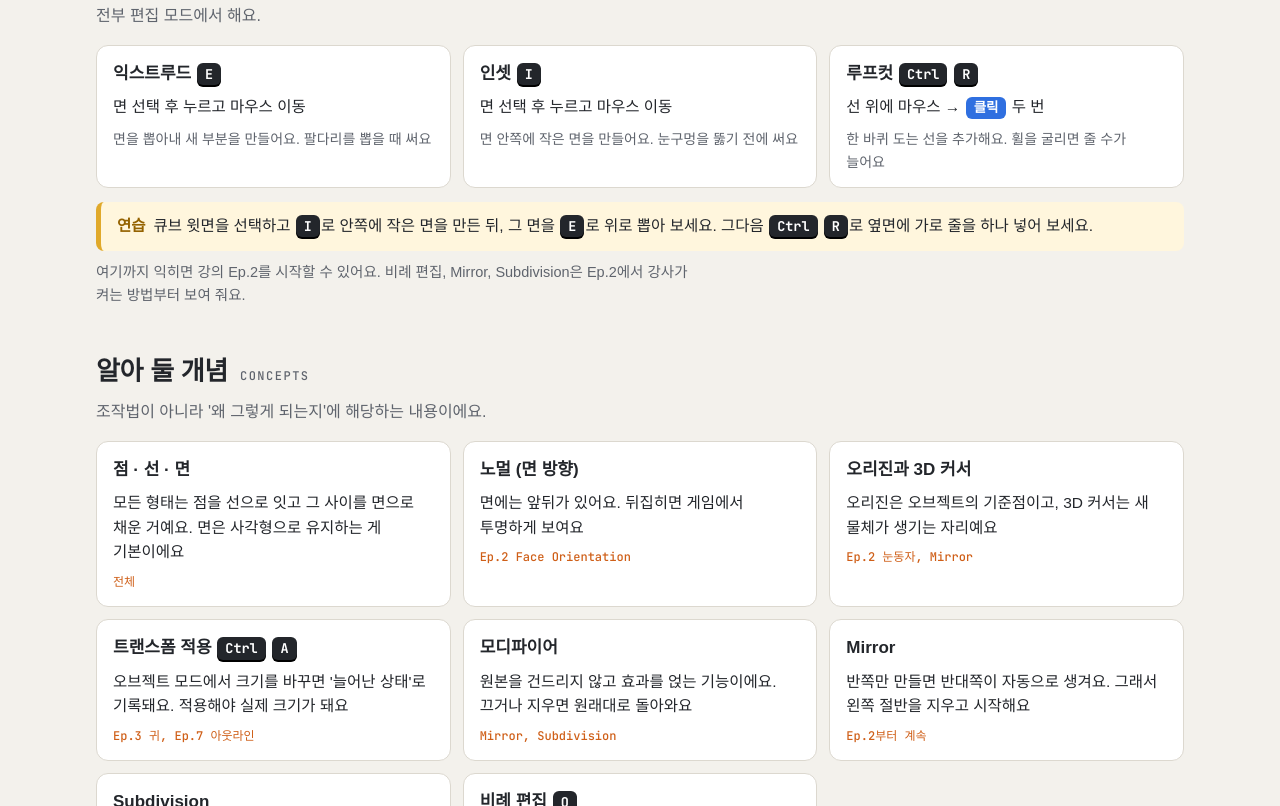
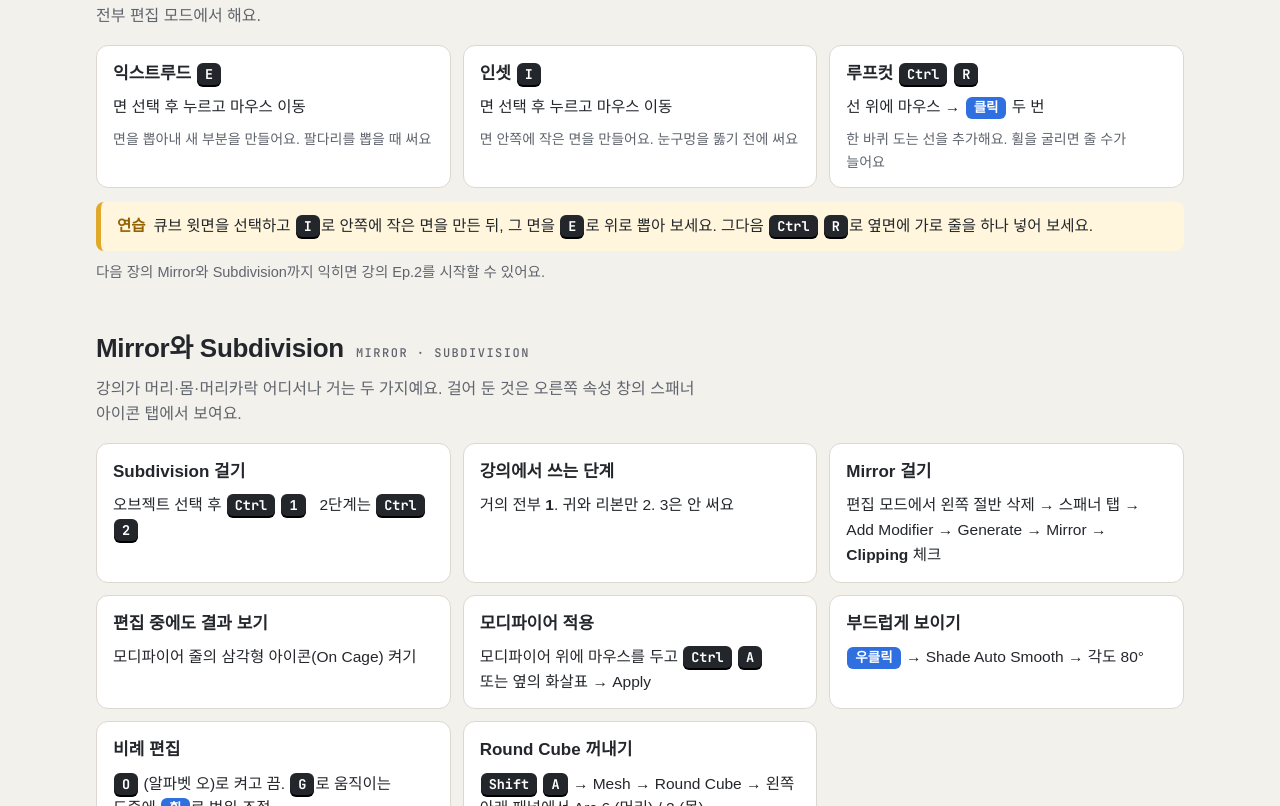
Before and after one commit to jdm040108/blender-basics, a plain HTML site: page index.html in a window 1280 px wide. Shown: the part 1994-2800 px from the top of the page. Drawn offline with Linux system fonts and the light colour scheme; a web font is replaced by a local one.

Commit message:
Mirror·Subdivision 구역과 함정 항목 추가
Co-Authored-By: Claude Fable 5.2 <noreply@anthropic.com>

```diff
--- a/index.html
+++ b/index.html
@@ -49,7 +49,7 @@ footer a{color:var(--accent)}
 <div class="wrap">
 <header><h1>Blender 기초 노트</h1><p>SD 캐릭터 강의(DyeoV)를 따라가기 전에 알아 둘 조작과 개념을 주제별로 모았어요. 구역마다 직접 해 볼 연습이 하나씩 있어요.</p>
 <div class="legend"><span><kbd>G</kbd> 키보드 키</span><span><span class="mouse">클릭</span> 마우스 조작</span><span>키는 Blender 기본 키맵 기준</span></div></header>
-<nav><a href="#view">화면 움직이기</a><a href="#object">오브젝트 다루기</a><a href="#edit">편집 모드</a><a href="#core">강의가 계속 쓰는 세 가지</a><a href="#concept">알아 둘 개념</a><a href="#helper">자주 쓰는 보조 기능</a><a href="#trap">초보가 자주 걸리는 함정</a><a href="#uv">UV</a><a href="#texture">텍스처</a><a href="#rig">리깅</a></nav>
+<nav><a href="#view">화면 움직이기</a><a href="#object">오브젝트 다루기</a><a href="#edit">편집 모드</a><a href="#core">강의가 계속 쓰는 세 가지</a><a href="#modifier">Mirror와 Subdivision</a><a href="#concept">알아 둘 개념</a><a href="#helper">자주 쓰는 보조 기능</a><a href="#trap">초보가 자주 걸리는 함정</a><a href="#uv">UV</a><a href="#texture">텍스처</a><a href="#rig">리깅</a></nav>
 <section id="view"><div class="sec-head"><h2>화면 움직이기</h2><span>VIEW NAVIGATION</span></div><p class="lead">마우스를 3D 화면 위에 올려 둔 상태에서 해요.</p><div class="grid">
 <div class="card"><h3>화면 돌리기</h3><div class="how"><span class="mouse">휠 버튼 누른 채 드래그</span></div></div>
 <div class="card"><h3>화면 옮기기</h3><div class="how"><kbd>Shift</kbd> + <span class="mouse">휠 버튼 드래그</span></div></div>
@@ -91,7 +91,20 @@ footer a{color:var(--accent)}
 <div class="card"><h3>루프컷 <kbd>Ctrl</kbd> <kbd>R</kbd></h3><div class="how">선 위에 마우스 → <span class="mouse">클릭</span> 두 번</div><div class="why">한 바퀴 도는 선을 추가해요. 휠을 굴리면 줄 수가 늘어요</div></div>
 </div>
 <div class="box"><b>연습</b>큐브 윗면을 선택하고 <kbd>I</kbd>로 안쪽에 작은 면을 만든 뒤, 그 면을 <kbd>E</kbd>로 위로 뽑아 보세요. 그다음 <kbd>Ctrl</kbd> <kbd>R</kbd>로 옆면에 가로 줄을 하나 넣어 보세요.</div>
-<p class="note">여기까지 익히면 강의 Ep.2를 시작할 수 있어요. 비례 편집, Mirror, Subdivision은 Ep.2에서 강사가 켜는 방법부터 보여 줘요.</p>
+<p class="note">다음 장의 Mirror와 Subdivision까지 익히면 강의 Ep.2를 시작할 수 있어요.</p>
+</section>
+<section id="modifier"><div class="sec-head"><h2>Mirror와 Subdivision</h2><span>MIRROR · SUBDIVISION</span></div><p class="lead">강의가 머리·몸·머리카락 어디서나 거는 두 가지예요. 걸어 둔 것은 오른쪽 속성 창의 스패너 아이콘 탭에서 보여요.</p><div class="grid">
+<div class="card"><h3>Subdivision 걸기</h3><div class="how">오브젝트 선택 후 <kbd>Ctrl</kbd> <kbd>1</kbd> &nbsp; 2단계는 <kbd>Ctrl</kbd> <kbd>2</kbd></div></div>
+<div class="card"><h3>강의에서 쓰는 단계</h3><div class="how">거의 전부 <b>1</b>. 귀와 리본만 2. 3은 안 써요</div></div>
+<div class="card"><h3>Mirror 걸기</h3><div class="how">편집 모드에서 왼쪽 절반 삭제 → 스패너 탭 → Add Modifier → Generate → Mirror → <b>Clipping</b> 체크</div></div>
+<div class="card"><h3>편집 중에도 결과 보기</h3><div class="how">모디파이어 줄의 삼각형 아이콘(On Cage) 켜기</div></div>
+<div class="card"><h3>모디파이어 적용</h3><div class="how">모디파이어 위에 마우스를 두고 <kbd>Ctrl</kbd> <kbd>A</kbd> &nbsp; 또는 옆의 화살표 → Apply</div></div>
+<div class="card"><h3>부드럽게 보이기</h3><div class="how"><span class="mouse">우클릭</span> → Shade Auto Smooth → 각도 80°</div></div>
+<div class="card"><h3>비례 편집</h3><div class="how"><kbd>O</kbd> (알파벳 오)로 켜고 끔. <kbd>G</kbd>로 움직이는 도중에 <span class="mouse">휠</span>로 범위 조절</div></div>
+<div class="card"><h3>Round Cube 꺼내기</h3><div class="how"><kbd>Shift</kbd> <kbd>A</kbd> → Mesh → Round Cube → 왼쪽 아래 패널에서 Arc 6 (머리) / 2 (몸)</div></div>
+</div>
+<div class="box"><b>알아 둘 것</b>Subdivision은 점이 늘어난 것처럼 <b>보여 주기만</b> 해요. 편집 모드에서는 원래 점만 잡히고, 그 점을 움직이면 부드러운 겉모양이 따라 변해요. 적용(Apply)하면 그때 실제 점이 되고 되돌릴 수 없어요. 강의의 '한 번 적용하고 다시 Mirror + Subdivision'은 눈구멍을 뚫을 만큼 실제 점을 늘리는 단계예요.</div>
+<p class="note">Round Cube는 Extra Mesh Objects 애드온이 있어야 메뉴에 나와요. Blender 버전에 따라 Shade Auto Smooth가 Shade Smooth by Angle로 표시될 수 있어요.</p>
 </section>
 <section id="concept"><div class="sec-head"><h2>알아 둘 개념</h2><span>CONCEPTS</span></div><p class="lead">조작법이 아니라 '왜 그렇게 되는지'에 해당하는 내용이에요.</p><div class="grid">
 <div class="card"><h3>점 · 선 · 면</h3><div class="how">모든 형태는 점을 선으로 잇고 그 사이를 면으로 채운 거예요. 면은 사각형으로 유지하는 게 기본이에요</div><div class="where">전체</div></div>
@@ -101,7 +114,7 @@ footer a{color:var(--accent)}
 <div class="card"><h3>모디파이어</h3><div class="how">원본을 건드리지 않고 효과를 얹는 기능이에요. 끄거나 지우면 원래대로 돌아와요</div><div class="where">Mirror, Subdivision</div></div>
 <div class="card"><h3>Mirror</h3><div class="how">반쪽만 만들면 반대쪽이 자동으로 생겨요. 그래서 왼쪽 절반을 지우고 시작해요</div><div class="where">Ep.2부터 계속</div></div>
 <div class="card"><h3>Subdivision</h3><div class="how">각진 메시를 부드럽게 보여 줘요. 실제 점 개수는 그대로예요</div><div class="where">Ep.2부터 계속</div></div>
-<div class="card"><h3>비례 편집 <kbd>O</kbd></h3><div class="how">점 하나를 움직이면 주변 점이 같이 딸려 와요. 휠로 범위를 조절해요</div><div class="where">Ep.2 얼굴 형태</div></div>
+<div class="card"><h3>비례 편집 <kbd>O</kbd> (알파벳 오)</h3><div class="how">점 하나를 움직이면 주변 점이 같이 딸려 와요. 휠로 범위를 조절해요</div><div class="where">Ep.2 얼굴 형태</div></div>
 </div>
 <p class="note">오른쪽 칸은 DyeoV 강의에서 그 개념이 처음 쓰이는 곳이에요.</p>
 </section>
@@ -118,7 +131,9 @@ footer a{color:var(--accent)}
 <div class="box"><b>습관</b>단계가 끝날 때마다 다른 이름으로 저장해 두세요(face_01, face_02 …). 그리고 한 방향에서만 보지 말고 계속 돌려 보세요. 정면에서 괜찮아도 옆에서 보면 틀어진 경우가 많아요.</div>
 </section>
 <section id="trap"><div class="sec-head"><h2>초보가 자주 걸리는 함정</h2><span>COMMON TRAPS</span></div><p class="lead">뭔가 이상하면 여기부터 확인하세요.</p><div class="grid">
+<div class="card"><h3>글자 키 단축키가 전부 안 먹힌다</h3><div class="how">키보드가 한글 입력 상태예요. <b>한/영 키</b>를 눌러 영문으로 바꾸세요. 숫자 키만 되고 <kbd>G</kbd> <kbd>A</kbd> 같은 글자 키가 안 되면 이거예요</div></div>
 <div class="card"><h3>키가 안 먹힌다</h3><div class="how">마우스가 3D 화면 위에 없어서예요. 단축키는 마우스가 올라가 있는 창에 적용돼요</div></div>
+<div class="card"><h3><kbd>Ctrl</kbd> <kbd>A</kbd>로 모디파이어가 적용 안 된다</h3><div class="how">마우스가 오른쪽 속성 창의 그 모디파이어 칸 위에 있어야 해요. 3D 화면 위에서 누르면 다른 메뉴가 떠요. 편집 모드에서는 적용이 안 되니 오브젝트 모드에서 하세요</div></div>
 <div class="card"><h3>엉뚱한 게 움직인다</h3><div class="how">모드가 달라서예요. 화면 왼쪽 위에 Object Mode인지 Edit Mode인지 표시돼요</div></div>
 <div class="card"><h3>뒤쪽 점이 선택 안 된다</h3><div class="how">X-Ray가 꺼져 있어서예요. <kbd>Alt</kbd> <kbd>Z</kbd>로 켜요. 반쪽을 지울 때 꼭 필요해요</div></div>
 <div class="card"><h3><kbd>E</kbd> 누르고 취소했더니 이상하다</h3><div class="how">오른쪽 클릭으로 취소해도 겹친 점이 남아요. <kbd>Ctrl</kbd> <kbd>Z</kbd>로 되돌려야 깨끗해요</div></div>
```
